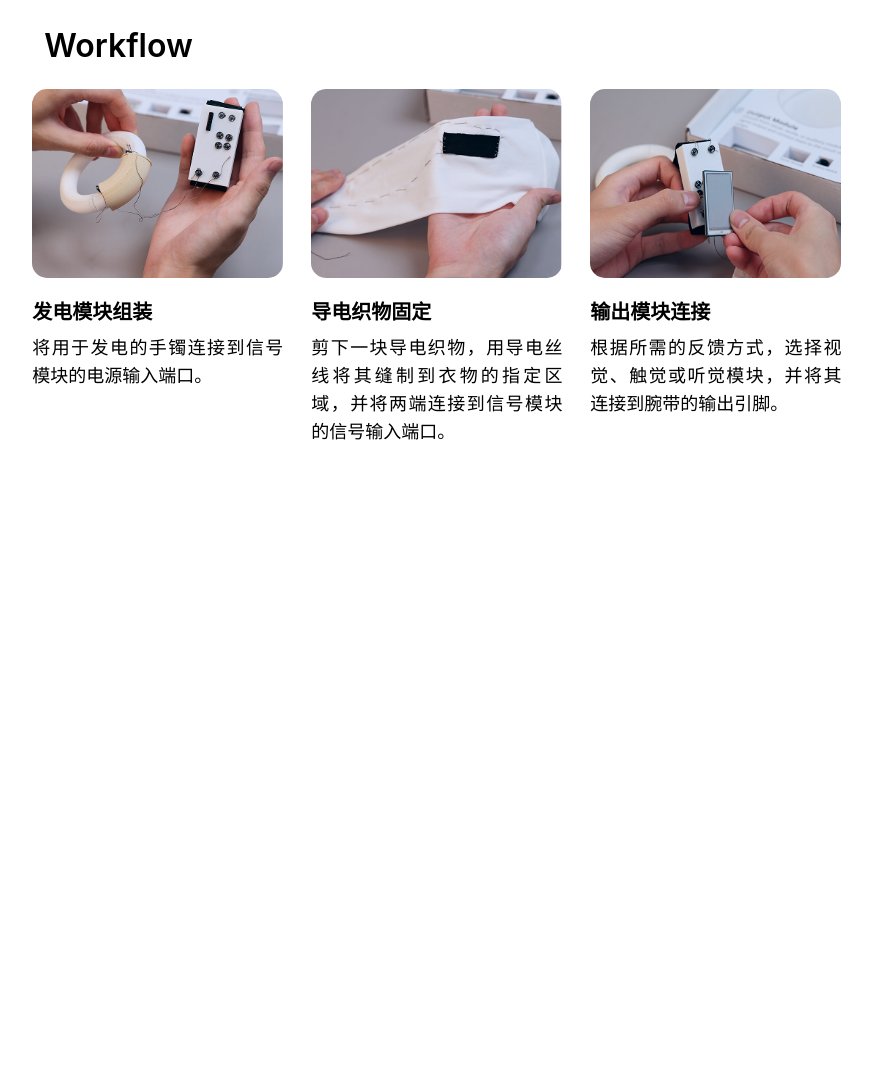
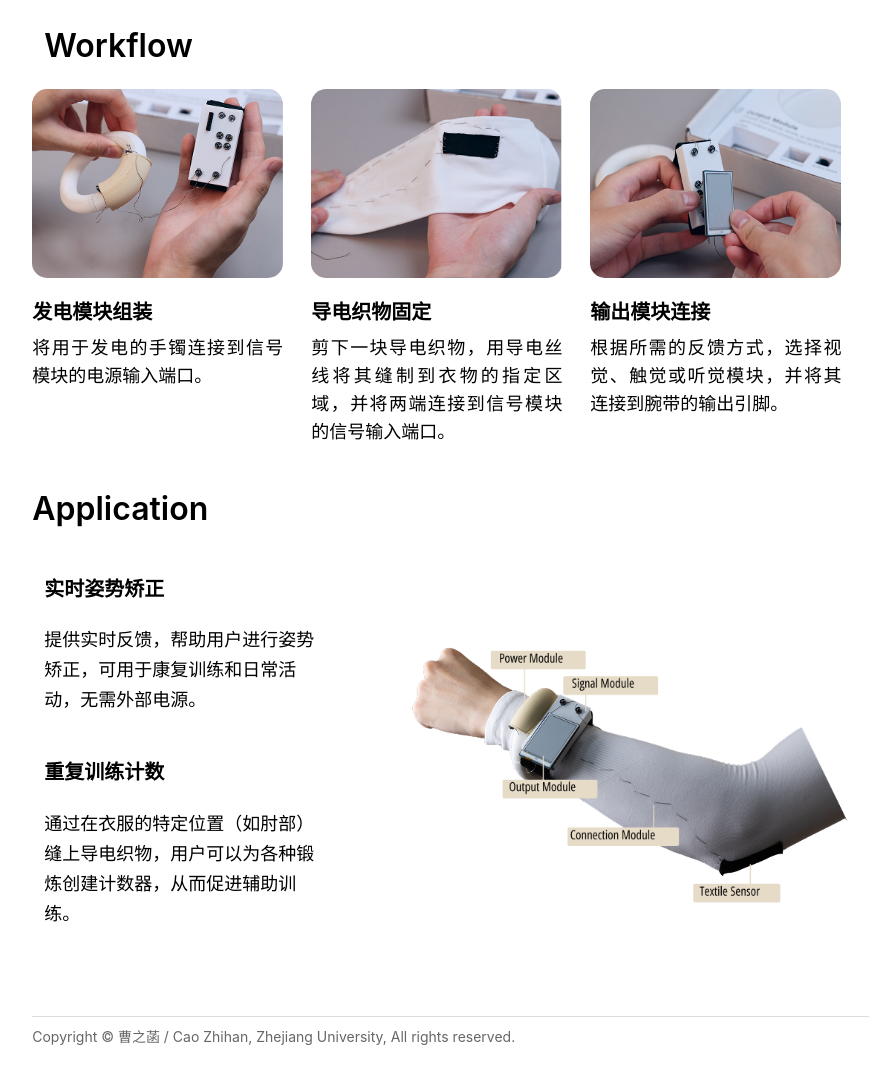
Before and after one commit to Hannah-CZH/Hannah-CZH.github.io, a plain HTML site: page rs/project-flexisense.html in a window 1280 px wide. Shown: the part 1932-3009 px from the top of the page, without its empty margins (189-1068 px from the left). Before the commit the page ends 2398 px from the top, so only its background shows below. Drawn offline with Linux system fonts and the light colour scheme.

Commit message:
flexisense内容补充4

```diff
--- a/rs/flexisense.css
+++ b/rs/flexisense.css
@@ -218,6 +218,7 @@
 /* 设置图片和文字模块的样式 */
 .workflow-item {
   margin-top: 40px;
+  text-align: center;
   display: block;
   opacity: 0;
   transform: translateY(50px);  /* 初始位置稍微下移 */
@@ -275,3 +276,68 @@
   opacity: 1;
   transform: translateY(0);
 }
+
+/* ================= Application Section ================= */
+.application-wrap {
+  margin-top: 60px;
+}
+
+/* 左侧文本部分 */
+.application-left {
+  display: block;
+}
+
+/* 右侧图片部分 */
+.application-right {
+  display: block;
+  text-align: center;
+}
+
+/* 图片 */
+.application-img {
+  width: 100%;
+  max-width: 100%;
+  height: auto;
+  display: block;
+  margin: 0 auto;
+  margin-top: -40px;
+}
+
+/* 每个模块的标题 */
+.application-title {
+  color: black;
+  font-size: 20px;
+  font-family: SF Pro Display;
+  font-weight: 700;
+  line-height: 35.20px;
+  word-wrap: break-word;
+  margin-bottom: -20px;
+}
+
+/* 每个模块的文字描述 */
+.application-description {
+  color: black;
+  font-size: 18px;
+  font-family: Alibaba PuHuiTi 3.0;
+  font-weight: 300;
+  line-height: 30px;
+  word-wrap: break-word;
+  margin-bottom: 40px;
+}
+
+/* 滚动浮现动画 */
+.reveal {
+  opacity: 0;
+  transform: translateY(32px);
+  transition: all 0.8s cubic-bezier(0.22, 1, 0.36, 1); /* 专业 UI 的柔和曲线 */
+}
+
+.reveal.show {
+  opacity: 1;
+  transform: translateY(0);
+}
+
+/* 依次延迟（stagger） */
+.reveal.delay-1 {
+  transition-delay: 0.1s;
+}
--- a/rs/project-flexisense.html
+++ b/rs/project-flexisense.html
@@ -204,6 +204,34 @@
             </div>
           </div>
         </section>
+        <!-- ======================= Application ======================= -->
+          <h2 class="section-heading reveal">Application</h2>
+
+          <div class="container application-wrap">
+            <div class="row">
+
+              <!-- 左侧文本：重复训练计数 -->
+              <div class="col-4 application-left reveal delay-1">
+                <div class="application-text">
+                  <span class="application-title">实时姿势矫正</span>
+                  <p class="application-description">
+                    提供实时反馈，帮助用户进行姿势矫正，可用于康复训练和日常活动，无需外部电源。
+                  </p>
+                  <span class="application-title">重复训练计数</span>
+                  <p class="application-description">
+                    通过在衣服的特定位置（如肘部）缝上导电织物，用户可以为各种锻炼创建计数器，从而促进辅助训练。
+                  </p>
+                </div>
+              </div>
+
+              <!-- 右侧图片 -->
+              <div class="col-8 application-right reveal delay-1">
+                <img src="/img/research/flexisense/application.png" alt="Application Image" class="application-img" />
+              </div>
+
+
+            </div>
+          </div>
 
         </div>
 
@@ -212,7 +240,21 @@
       <div class="col-2"></div>
     </div>
   </div>
-
+<!-- ================= FOOTER ================= -->
+<footer class="footer">
+  <div class="container">
+    <div class="row">
+      <div class="col-2"></div>
+      <div class="col-8">
+        <div class="footer-line"></div>
+        <div class="footer-text">
+          Copyright © 曹之菡 / Cao Zhihan, Zhejiang University, All rights reserved.
+        </div>
+      </div>
+      <div class="col-2"></div>
+    </div>
+  </div>
+</footer>
 </section>
 
 <script src="/rs/flexisense.js"></script>
```
Also changed, not shown: img/research/flexisense/application.png (added).
